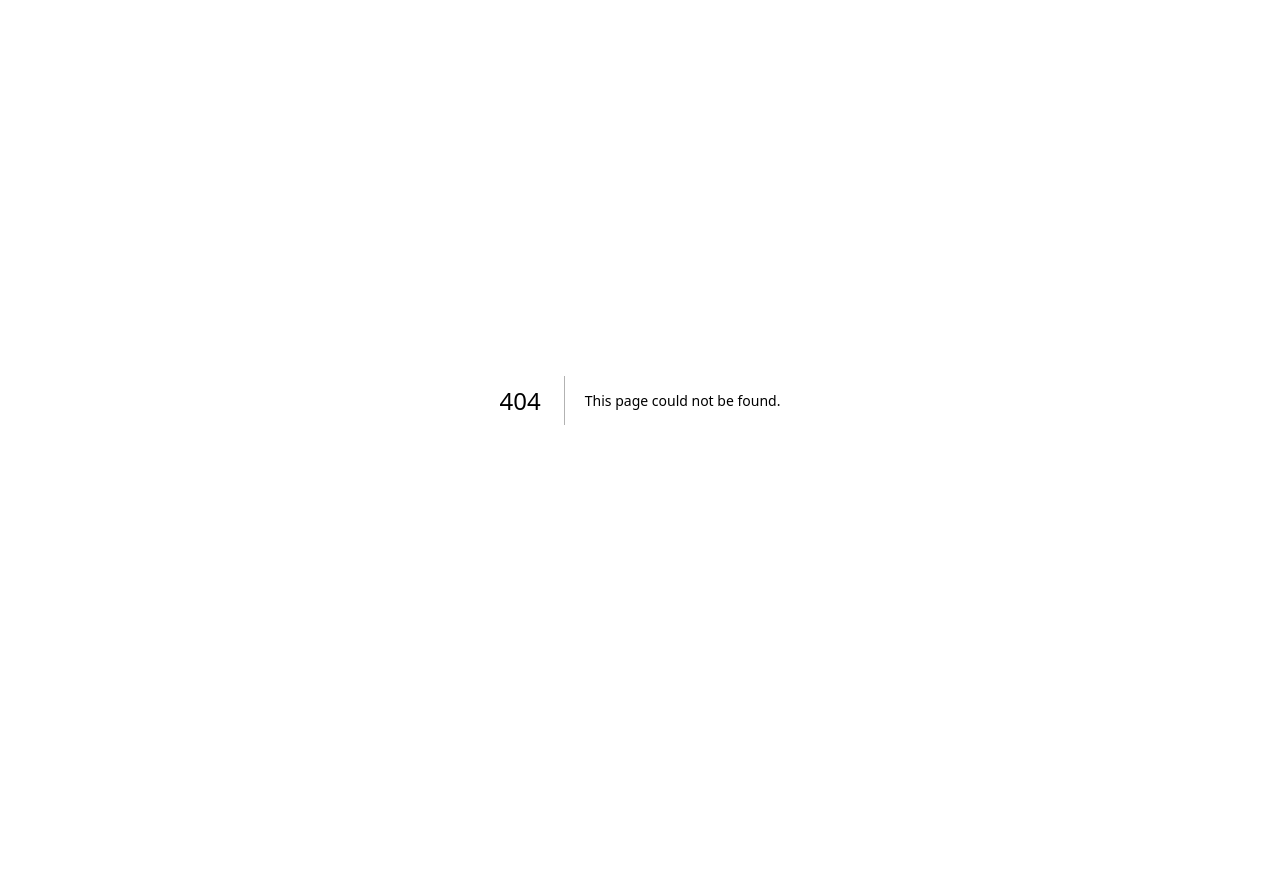
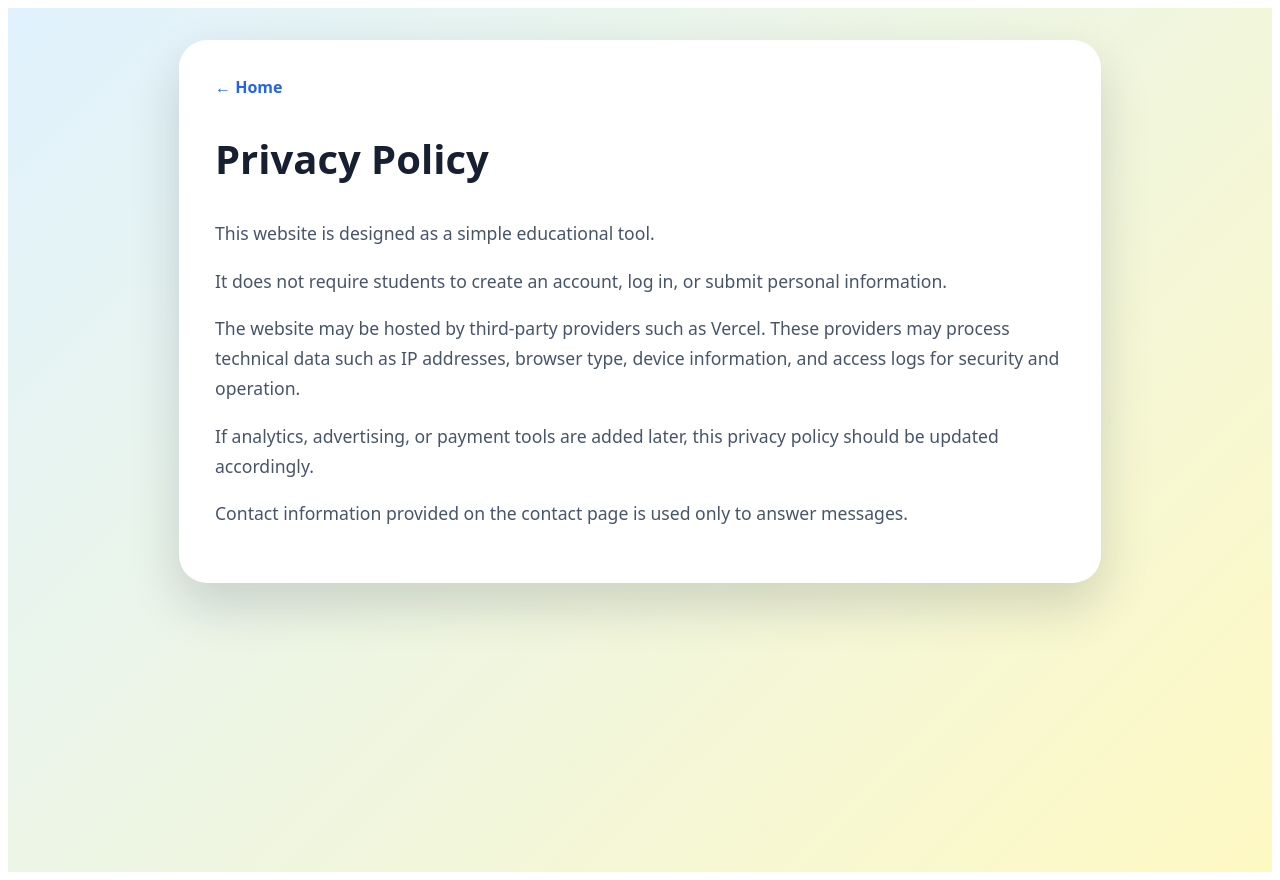
Before and after one commit to ossthun/machinepc, a Next.js app: page /privacy in a window 1280 px wide. Before the commit this address had no page. Before the commit the page ends 800 px from the top, so only its background shows below. Built offline with nearby package versions, Linux system fonts and the light colour scheme.

Commit message:
Add Privacy Policy page with basic information

```diff
--- /dev/null
+++ b/pages/privacy.js
@@ -0,0 +1,75 @@
+import Link from "next/link";
+
+export default function Privacy() {
+  return (
+    <Page title="Privacy Policy">
+      <p>
+        This website is designed as a simple educational tool.
+      </p>
+
+      <p>
+        It does not require students to create an account, log in, or submit
+        personal information.
+      </p>
+
+      <p>
+        The website may be hosted by third-party providers such as Vercel. These
+        providers may process technical data such as IP addresses, browser type,
+        device information, and access logs for security and operation.
+      </p>
+
+      <p>
+        If analytics, advertising, or payment tools are added later, this privacy
+        policy should be updated accordingly.
+      </p>
+
+      <p>
+        Contact information provided on the contact page is used only to answer
+        messages.
+      </p>
+    </Page>
+  );
+}
+
+function Page({ title, children }) {
+  return (
+    <main style={styles.page}>
+      <section style={styles.card}>
+        <Link href="/" style={styles.back}>← Home</Link>
+        <h1 style={styles.title}>{title}</h1>
+        <div style={styles.text}>{children}</div>
+      </section>
+    </main>
+  );
+}
+
+const styles = {
+  page: {
+    minHeight: "100vh",
+    padding: "32px",
+    fontFamily: "system-ui, sans-serif",
+    background: "linear-gradient(135deg, #e0f2fe, #fef9c3)",
+  },
+  card: {
+    maxWidth: "850px",
+    margin: "0 auto",
+    background: "white",
+    borderRadius: "28px",
+    padding: "36px",
+    boxShadow: "0 22px 50px rgba(15,23,42,.16)",
+  },
+  back: {
+    color: "#2563eb",
+    fontWeight: 900,
+    textDecoration: "none",
+  },
+  title: {
+    fontSize: "2.5rem",
+    color: "#172033",
+  },
+  text: {
+    fontSize: "1.1rem",
+    lineHeight: 1.7,
+    color: "#475569",
+  },
+};
```
